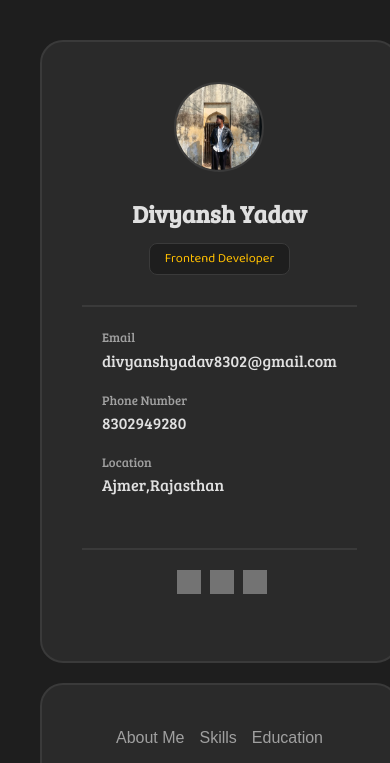
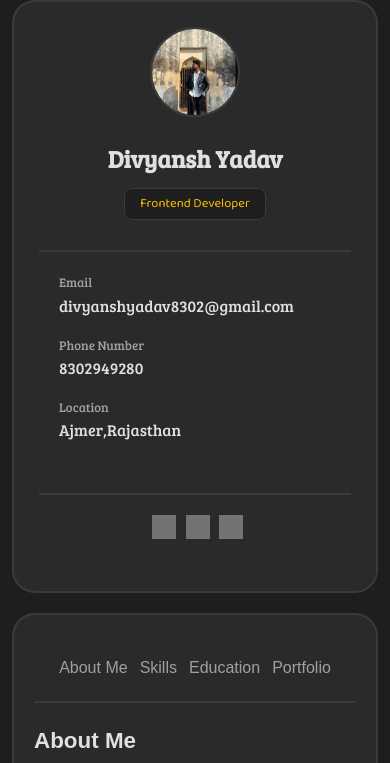
Before and after one commit to codewithdevu/profile-portfolio, a plain HTML site: page index.html in a window 390 px wide. Shown: the top 763 px of the page. Drawn offline with Linux system fonts and the light colour scheme; grey boxes are pictures that could not be loaded.

Commit message:
add the queries

```diff
--- a/css/style.css
+++ b/css/style.css
@@ -149,13 +149,13 @@ nav ul li a:hover {
 
 /* About Me section */
 
-.heading{
+.heading {
     font-size: 2rem;
     color: #e0e0e0;
     margin-bottom: 15px;
 }
 
-.line{
+.line {
     width: 60px;
     height: 7px;
     background-color: #FFBF00;
@@ -163,23 +163,23 @@ nav ul li a:hover {
     border-radius: 23px;
 }
 
-.content{
+.content {
     text-align: justify;
 }
 
-#about-me{
+#about-me {
     margin-bottom: 40px;
 }
 
 /* my skills */
 
-.grid-container{
+.grid-container {
     display: grid;
-    grid-template-columns: repeat(auto-fit , minmax(130px ,1fr));
+    grid-template-columns: repeat(auto-fit, minmax(130px, 1fr));
     gap: 40px;
 }
 
-.item{
+.item {
     padding: 20px;
     border-radius: 10px;
     border: 2px solid #3a3a3a;
@@ -189,65 +189,65 @@ nav ul li a:hover {
     transition: transform 0.5s ease, box-shadow 0.5s ease;
 }
 
-.item img{
+.item img {
     height: 48px;
     width: 48px;
     filter: invert(75%) sepia(50%) saturate(1000%) hue-rotate(350deg) brightness(110%) contrast(101%);
     margin-bottom: 15px;
 }
 
-.item h3{
+.item h3 {
     font-size: 1rem;
     font-weight: 500;
 }
 
-.item:hover{
+.item:hover {
     transform: scale(1.1);
     box-shadow: 0px 0px 10px 5px rgba(0, 0, 0, 0.3);
 }
 
 /* Education section */
 
-#education{
+#education {
     margin-top: 40px;
 }
 
-.edtech{
+.edtech {
     position: relative;
     margin-top: 20px;
 }
 
-.year{
+.year {
     font-size: 0.9rem;
     color: #a0a0a0;
     margin-bottom: 5px;
 }
 
-.degree{
+.degree {
     color: #e0e0e0;
     font-size: 1.2rem;
     font-weight: 500;
     margin-bottom: 5px;
 }
 
-.college{
+.college {
     font-style: italic;
     color: #a0a0a0;
     margin-bottom: 10px;
 }
 
-.work{
+.work {
     color: #a0a0a0;
 }
 
 
-.ed-first{
+.ed-first {
     margin-bottom: 30px;
     padding-left: 25px;
     position: relative;
 }
 
-.circle{
+.circle {
     height: 15px;
     width: 15px;
     border: 4px solid #FFBF00;
@@ -258,7 +258,7 @@ nav ul li a:hover {
     z-index: 5;
 }
 
-.liner{
+.liner {
     position: absolute;
     width: 2px;
     top: 0px;
@@ -269,14 +269,14 @@ nav ul li a:hover {
 
 /* portfolio section*/
 
-.project-container{
+.project-container {
     margin-top: 40px;
     display: grid;
     grid-template-columns: 1fr 1fr;
     gap: 25px;
 }
 
-.project{
+.project {
     background-color: #1e1e1e;
     border-radius: 12px;
     border: 2px solid #3a3a3a;
@@ -284,35 +284,36 @@ nav ul li a:hover {
     transition: transform 0.3s ease, box-shadow 0.3s ease;
 }
 
-.project:hover{
+.project:hover {
     transform: translateY(-15px);
-    box-shadow: 0px 0px 10px 5px rgba(0, 0, 0, 0.3); ;
+    box-shadow: 0px 0px 10px 5px rgba(0, 0, 0, 0.3);
+    ;
 }
 
 
-.project img{
+.project img {
     height: 180px;
     width: 100%;
     object-fit: cover;
 }
 
-.card{
+.card {
     padding: 20px;
 }
 
-.card h3{
+.card h3 {
     color: #e0e0e0;
     margin-bottom: 10px;
 
 }
 
-.card p{
+.card p {
     color: #a0a0a0;
     line-height: 1.6;
     margin-bottom: 20px;
 }
 
-.card span{
+.card span {
     background-color: rgba(255, 191, 0, 0.1);
     color: #FFBF00;
     padding: 4px 8px;
@@ -324,7 +325,7 @@ nav ul li a:hover {
 /* responsive */
 
 @media (max-width: 1200px) {
-    .main-container{
+    .main-container {
         grid-template-columns: 350px 1fr;
         gap: 20px;
         padding: 50px;
@@ -377,21 +378,56 @@ nav ul li a:hover {
 }
 
 /* Small Mobile (max-width: 480px) */
-@media (max-width: 480px) {
-    .profile img {
-        height: 90px;
-        width: 90px;
+
+/* 445px se neeche layout fix */
+@media (max-width: 445px) {
+
+    /* Main container full width & no overflow */
+    .main-container {
+        grid-template-columns: 1fr;
+        padding: 0 12px;
+        gap: 20px;
     }
 
-    .heading {
-        font-size: 1.6rem;
+    /* Sidebar responsive */
+    .sidebar {
+        width: 100%;
+        padding: 25px;
+        position: static;
     }
 
-    .item {
-        padding: 15px;
+    /* Navigation wrap */
+
+    #navigation{
+        padding: 20px 5px;
     }
 
-    .project img {
-        height: 140px;
+    nav ul {
+        flex-wrap: wrap;
+        justify-content: center;
+        gap: 12px;
+    }
+
+    /* Skills grid compact */
+    .grid-container {
+        grid-template-columns: repeat(2, 1fr);
+        gap: 20px;
+    }
+
+    /* Project cards full width */
+    .project-container {
+        grid-template-columns: 1fr;
+        gap: 20px;
+    }
+
+    /* Headings resize */
+    .heading {
+        font-size: 1.4rem;
+    }
+
+    /* Profile image smaller */
+    .profile img {
+        width: 90px;
+        height: 90px;
     }
 }
```
